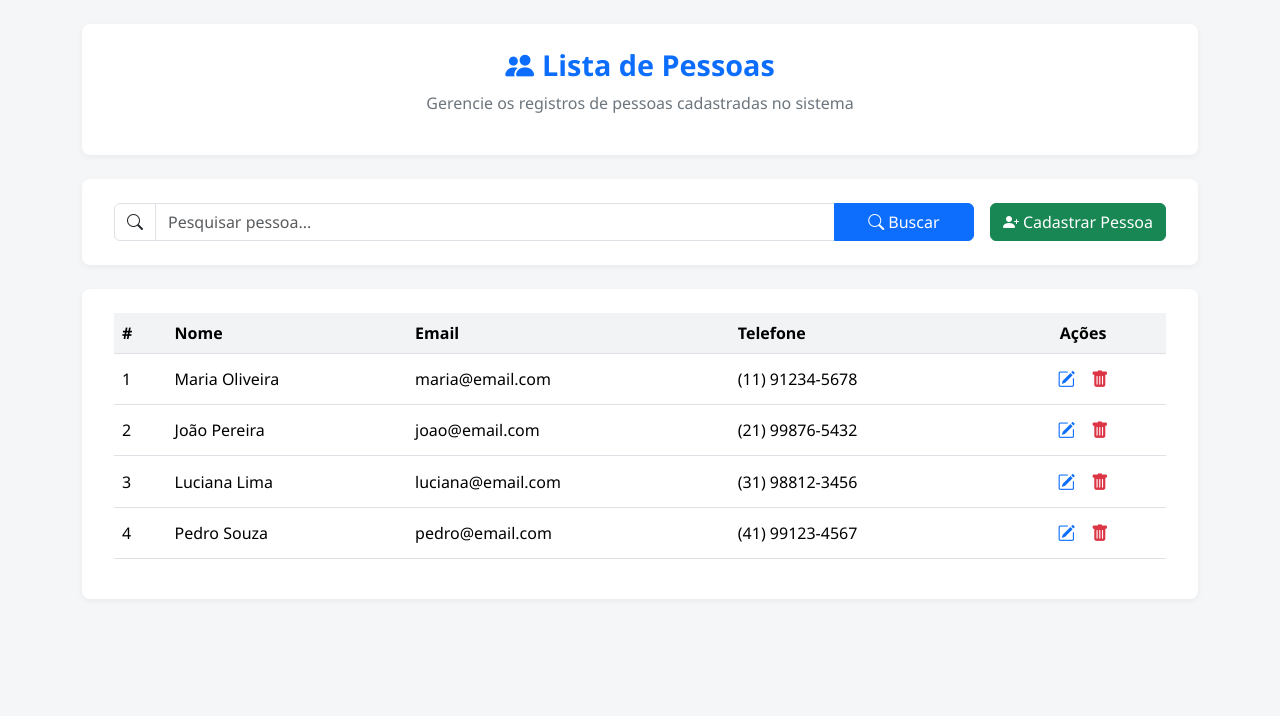
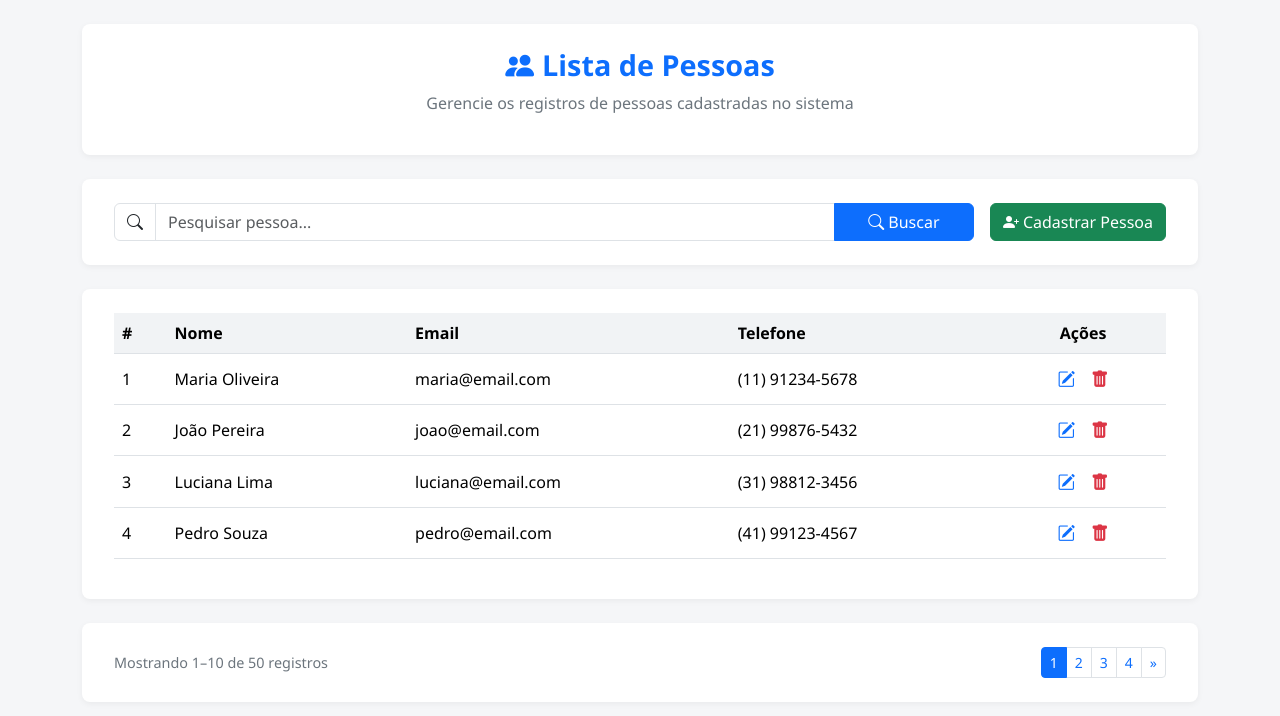
Before and after one commit to AgaciMario/PersonCRUD, a React (Vite) app in the folder PersonCRUD/personcrud.cliente/: page / in a window 1280 px wide. Shown: the top 716 px of the page. Built offline with nearby package versions, Linux system fonts and the light colour scheme.

Commit message:
feat: Adicionando componente de Footer com a paginação

```diff
--- a/PersonCRUD/personcrud.cliente/package.json
+++ b/PersonCRUD/personcrud.cliente/package.json
@@ -1,7 +1,7 @@
 {
   "name": "personcrud.cliente",
   "private": true,
-  "version": "0.3.0",
+  "version": "0.4.0",
   "type": "module",
   "scripts": {
     "dev": "vite",
--- /dev/null
+++ b/PersonCRUD/personcrud.cliente/src/component/Footer/Footer.css
@@ -0,0 +1,9 @@
+footer {
+    font-size: 0.9rem;
+    color: #6c757d;
+    display: flex;
+    justify-content: space-between;
+    align-items: center;
+    flex-wrap: wrap;
+    gap: 0.5rem;
+}
--- /dev/null
+++ b/PersonCRUD/personcrud.cliente/src/component/Footer/Footer.jsx
@@ -0,0 +1,18 @@
+import './Footer.css'
+
+function Footer() {
+    return (
+        <footer className="section">
+            <div>Mostrando 1–10 de 50 registros</div>
+            <ul className="pagination pagination-sm mb-0">
+                <li className="page-item active"><a className="page-link" href="#">1</a></li>
+                <li className="page-item"><a className="page-link" href="#">2</a></li>
+                <li className="page-item"><a className="page-link" href="#">3</a></li>
+                <li className="page-item"><a className="page-link" href="#">4</a></li>
+                <li className="page-item"><a className="page-link" href="#">&raquo;</a></li>
+            </ul>
+        </footer>
+    )
+}
+
+export default Footer
--- a/PersonCRUD/personcrud.cliente/src/component/Header/Header.jsx
+++ b/PersonCRUD/personcrud.cliente/src/component/Header/Header.jsx
@@ -2,12 +2,10 @@ import './Header.css'
 
 function Header() {
     return (
-        <>
-            <header className="section">
-                <h1><i className="bi bi-people-fill me-2"></i>Lista de Pessoas</h1>
-                <p>Gerencie os registros de pessoas cadastradas no sistema</p>
-            </header>
-        </>
+        <header className="section">
+            <h1><i className="bi bi-people-fill me-2"></i>Lista de Pessoas</h1>
+            <p>Gerencie os registros de pessoas cadastradas no sistema</p>
+        </header>
     )
 }
 
--- a/PersonCRUD/personcrud.cliente/src/pages/PersonPage.jsx
+++ b/PersonCRUD/personcrud.cliente/src/pages/PersonPage.jsx
@@ -6,6 +6,7 @@
 import Header from '../component/Header/Header'
 import ActionBar from '../component/ActionBars/ActionBar'
 import PersonTable from '../component/Table/PersonTable'
+import Footer from '../component/Footer/Footer'
 
 function PersonPage() {
     return (
@@ -13,6 +14,7 @@ function PersonPage() {
             <Header />
             <ActionBar />
             <PersonTable />
+            <Footer />
         </div>
     )
 }
```
